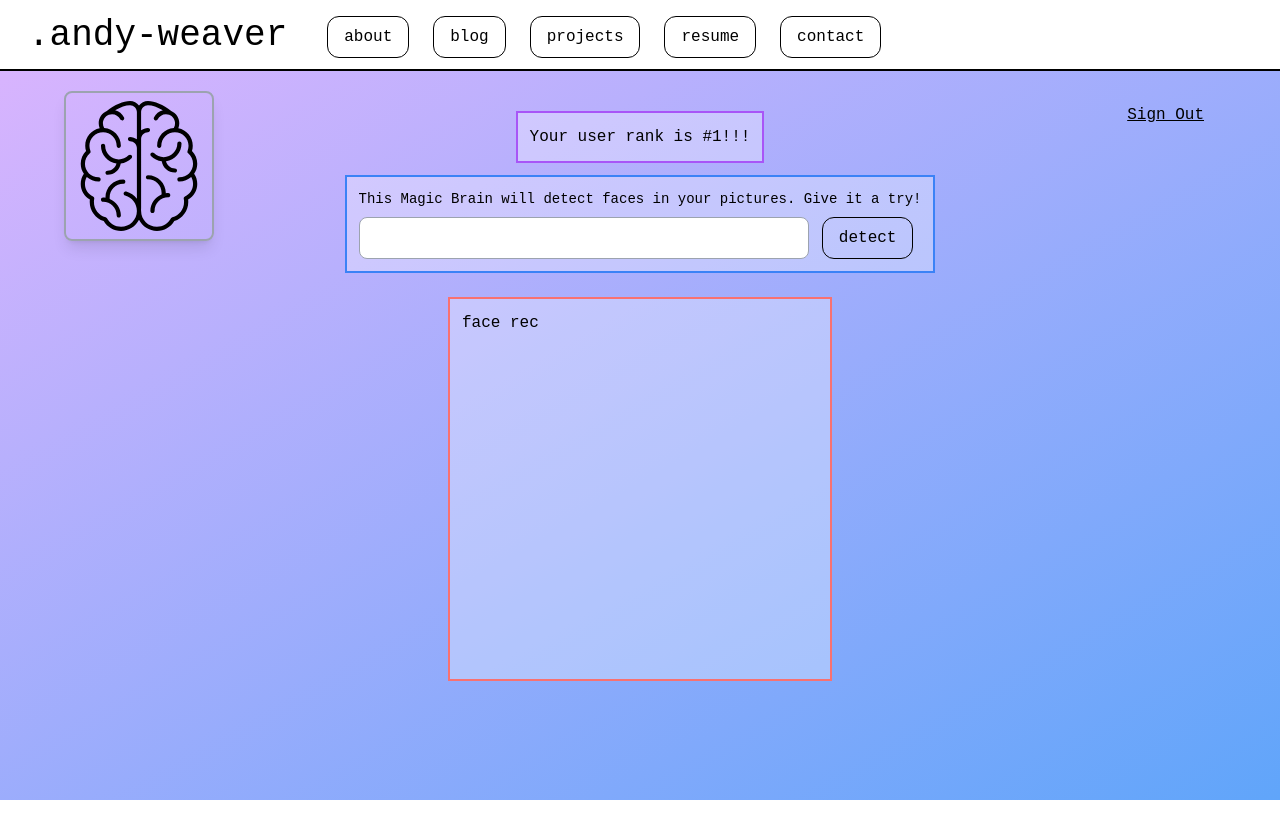
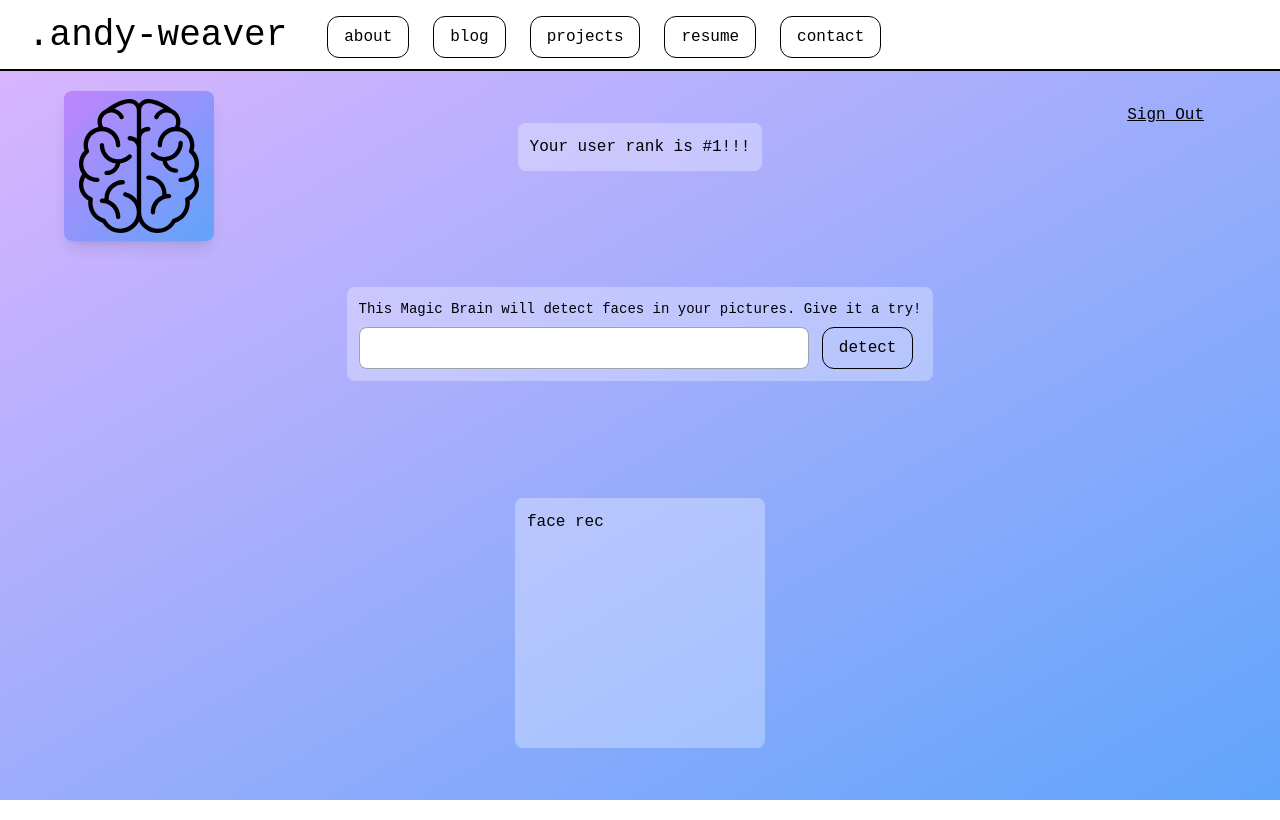
Before and after one commit to aaweaver-actuary/andy-web, a Next.js app: page /projects/face-detection in a window 1280 px wide. Built offline with nearby package versions, Linux system fonts and the light colour scheme.

Commit message:
spacing looks good

```diff
--- a/src/app/projects/(react-complex)/face-detection/components/FaceRecognition.component.jsx
+++ b/src/app/projects/(react-complex)/face-detection/components/FaceRecognition.component.jsx
@@ -2,8 +2,8 @@ const FaceRecognition = () => {
   return (
     <div
       className={`
-    border-red-400 border-2
-    w-[30vw] h-[30vw]
+    rounded-lg
+    w-[250px] h-[250px]
     bg-white bg-opacity-30
     my-3 p-3
     `}
--- a/src/app/projects/(react-complex)/face-detection/components/ImageLinkForm.component.jsx
+++ b/src/app/projects/(react-complex)/face-detection/components/ImageLinkForm.component.jsx
@@ -6,7 +6,7 @@ const ImageLinkForm = () => {
   return (
     <div
       className={`
-      border-blue-500 border-2 bg-white bg-opacity-30
+      bg-white bg-opacity-30 rounded-lg
         my-3 p-3
         `}
     >
--- a/src/app/projects/(react-complex)/face-detection/components/Logo.component.jsx
+++ b/src/app/projects/(react-complex)/face-detection/components/Logo.component.jsx
@@ -8,9 +8,11 @@ const Logo = () => {
     <Tilt>
       <div
         className={`
-        rounded-lg shadow-lg border-2 border-gray-400
+        rounded-lg shadow-lg
+        ${/*border-2 border-gray-400*/ ''}
         h-[150px] w-[150px]
         p-2 mt-0
+        bg-gradient-to-br from-purple-400 to to-blue-400 bg-opacity-30
       `}
       >
         <Image
--- a/src/app/projects/(react-complex)/face-detection/components/UserRank.component.jsx
+++ b/src/app/projects/(react-complex)/face-detection/components/UserRank.component.jsx
@@ -2,8 +2,8 @@ const UserRank = ({ name, entries }) => {
   return (
     <div
       className={`
-    border-purple-500 border-2 bg-white bg-opacity-30
-      p-3
+    bg-white bg-opacity-30 rounded-lg
+      p-3 my-3
     `}
     >
       <h2>Your user rank is #1!!!</h2>
--- a/src/app/projects/(react-complex)/face-detection/page.jsx
+++ b/src/app/projects/(react-complex)/face-detection/page.jsx
@@ -10,7 +10,14 @@ const FaceDetectionPage = () => {
     <Layout>
       <main className="h-full w-full flex flex-col items-center bg-gradient-to-br from-purple-300 to to-blue-400">
         <Navigation />
-        <section className="flex flex-col pt-10 items-center justify-center">
+        <section
+          className={`
+          h-full
+          flex flex-col
+          items-center justify-between
+           pt-10 pb-10
+           `}
+        >
           <UserRank />
           <ImageLinkForm />
           <FaceRecognition />
```
Also changed, not shown: src/app/projects/(react-complex)/face-detection/components/DetectButton.component.jsx (deleted).
